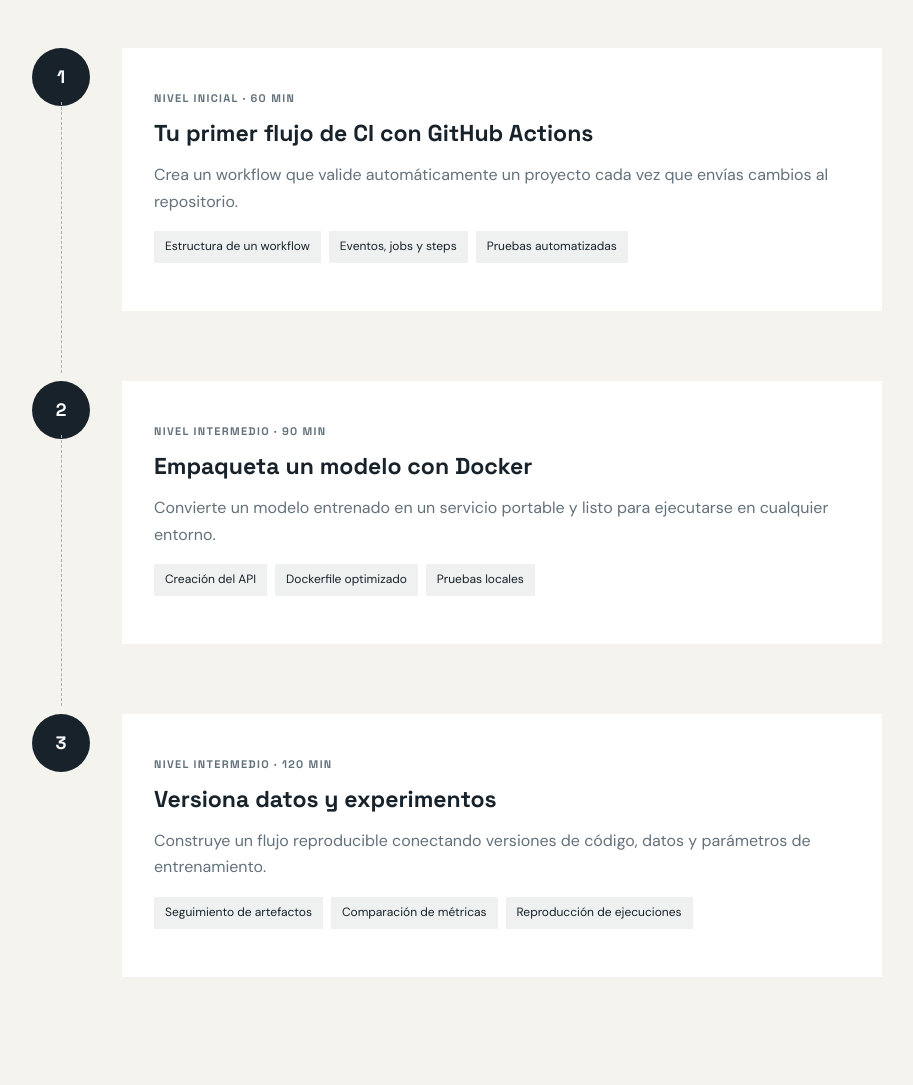
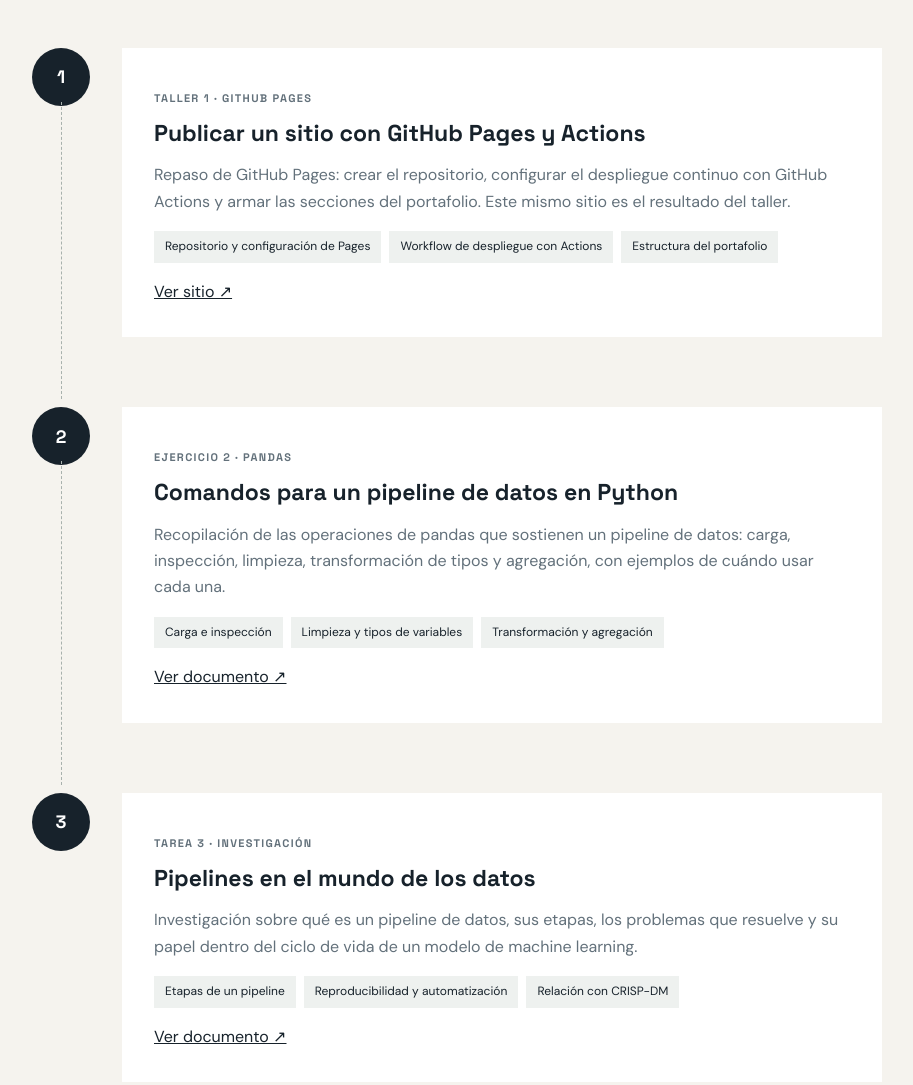
Before and after one commit to Andyfer004/Portafolio-MLOPS, a plain HTML site: page talleres.html in a window 1280 px wide. Shown: the part 480-1565 px from the top of the page, without its empty margins (183-1096 px from the left). Drawn offline with Linux system fonts and the light colour scheme.

Commit message:
feat: completar laboratorios y talleres con el trabajo del curso
LAB 02: el analisis exploratorio del dataset (Ejercicio 1).
Talleres: el taller de GitHub Pages, el ejercicio de comandos de pandas y la
tarea de investigacion sobre pipelines. Los dos documentos se publican en
docs/ para poder enlazarlos desde el sitio.

```diff
--- a/talleres.html
+++ b/talleres.html
@@ -1,7 +1,7 @@
 <!DOCTYPE html><html lang="es"><head><meta charset="UTF-8"><meta name="viewport" content="width=device-width,initial-scale=1"><meta name="description" content="Talleres del portafolio MLOps"><title>Talleres | Portafolio MLOps</title><link rel="preconnect" href="https://fonts.googleapis.com"><link rel="preconnect" href="https://fonts.gstatic.com" crossorigin><link href="https://fonts.googleapis.com/css2?family=DM+Sans:wght@400;500;600;700&family=Space+Grotesk:wght@500;600;700&display=swap" rel="stylesheet"><link rel="stylesheet" href="assets/css/styles.css"><script src="assets/js/main.js" defer></script></head><body>
 <header class="site-header"><nav class="nav container"><a class="brand" href="index.html"><span class="brand-mark">ML</span><span>Portafolio MLOps</span></a><button class="nav-toggle" type="button" aria-expanded="false" aria-controls="nav-links" aria-label="Abrir menú"><span></span><span></span><span></span></button><div class="nav-links" id="nav-links"><a href="index.html">Inicio</a><a href="proyectos.html">Proyectos</a><a href="laboratorios.html">Laboratorios</a><a href="casos-estudio.html">Casos de estudio</a><a class="active" href="talleres.html">Talleres</a></div></nav></header>
 <main><section class="page-hero container reveal"><p class="eyebrow"><span></span> Aprendizaje guiado</p><h1>Talleres</h1><p>Recursos prácticos para construir una base sólida de MLOps paso a paso.</p></section><section class="section container"><div class="timeline">
-<article class="timeline-item reveal"><div class="timeline-dot">1</div><div><p class="number">NIVEL INICIAL · 60 MIN</p><h2>Tu primer flujo de CI con GitHub Actions</h2><p>Crea un workflow que valide automáticamente un proyecto cada vez que envías cambios al repositorio.</p><ul><li>Estructura de un workflow</li><li>Eventos, jobs y steps</li><li>Pruebas automatizadas</li></ul></div></article>
-<article class="timeline-item reveal"><div class="timeline-dot">2</div><div><p class="number">NIVEL INTERMEDIO · 90 MIN</p><h2>Empaqueta un modelo con Docker</h2><p>Convierte un modelo entrenado en un servicio portable y listo para ejecutarse en cualquier entorno.</p><ul><li>Creación del API</li><li>Dockerfile optimizado</li><li>Pruebas locales</li></ul></div></article>
-<article class="timeline-item reveal"><div class="timeline-dot">3</div><div><p class="number">NIVEL INTERMEDIO · 120 MIN</p><h2>Versiona datos y experimentos</h2><p>Construye un flujo reproducible conectando versiones de código, datos y parámetros de entrenamiento.</p><ul><li>Seguimiento de artefactos</li><li>Comparación de métricas</li><li>Reproducción de ejecuciones</li></ul></div></article>
+<article class="timeline-item reveal"><div class="timeline-dot">1</div><div><p class="number">TALLER 1 · GITHUB PAGES</p><h2>Publicar un sitio con GitHub Pages y Actions</h2><p>Repaso de GitHub Pages: crear el repositorio, configurar el despliegue continuo con GitHub Actions y armar las secciones del portafolio. Este mismo sitio es el resultado del taller.</p><ul><li>Repositorio y configuración de Pages</li><li>Workflow de despliegue con Actions</li><li>Estructura del portafolio</li></ul><a href="https://diegolinares11.github.io" target="_blank" rel="noreferrer">Ver sitio ↗</a></div></article>
+<article class="timeline-item reveal"><div class="timeline-dot">2</div><div><p class="number">EJERCICIO 2 · PANDAS</p><h2>Comandos para un pipeline de datos en Python</h2><p>Recopilación de las operaciones de pandas que sostienen un pipeline de datos: carga, inspección, limpieza, transformación de tipos y agregación, con ejemplos de cuándo usar cada una.</p><ul><li>Carga e inspección</li><li>Limpieza y tipos de variables</li><li>Transformación y agregación</li></ul><a href="docs/Ejercicio2_Comandos_Pandas.pdf" target="_blank" rel="noreferrer">Ver documento ↗</a></div></article>
+<article class="timeline-item reveal"><div class="timeline-dot">3</div><div><p class="number">TAREA 3 · INVESTIGACIÓN</p><h2>Pipelines en el mundo de los datos</h2><p>Investigación sobre qué es un pipeline de datos, sus etapas, los problemas que resuelve y su papel dentro del ciclo de vida de un modelo de machine learning.</p><ul><li>Etapas de un pipeline</li><li>Reproducibilidad y automatización</li><li>Relación con CRISP-DM</li></ul><a href="docs/Tarea3_Pipelines.pdf" target="_blank" rel="noreferrer">Ver documento ↗</a></div></article>
 </div></section></main><footer><div class="container"><p>Portafolio MLOps · <span data-year></span></p><p>Conocimiento que se convierte en práctica.</p></div></footer></body></html>
```
Also changed, not shown: laboratorios.html (+1 -1 lines), 2 other files.
